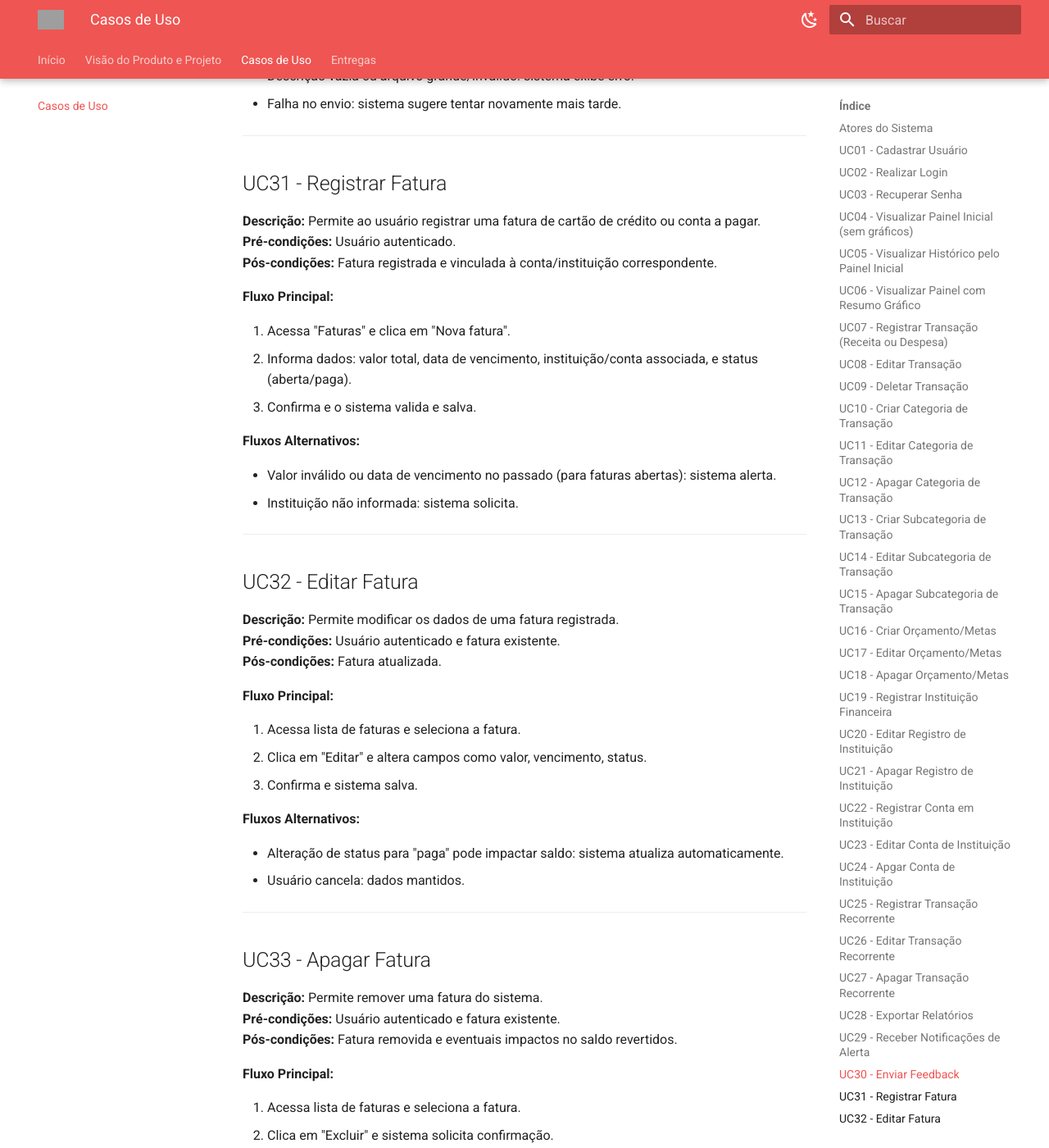
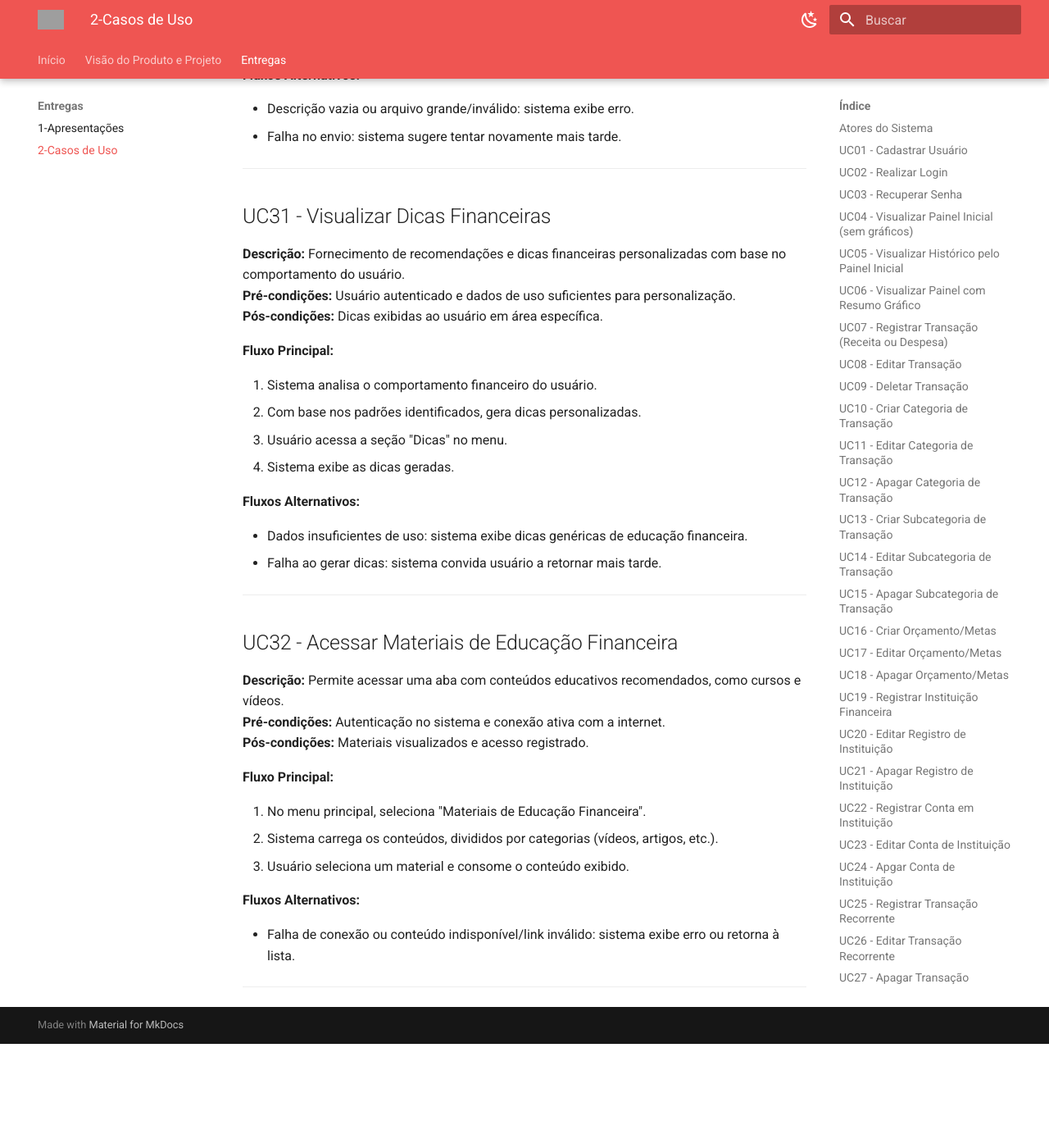
Before and after one commit to mdsreq-fga-unb/REQ-2026.1-T02-TLF, an MkDocs documentation site: the page built from docs/entregas/casosdeuso.md, in a window 1280 px wide and 1400 px high, scrolled down 15720 px. Shown: the whole window at 82% size. Built offline with MkDocs 1.6.1 and Material for MkDocs 9.7.7, drawn with Linux system fonts in a browser that asks for light colours; after the commit the page ends 16993 px from its top, so only the background shows below that; some of the changed text lies outside the part shown; grey boxes are pictures that could not be loaded.

Commit message:
docs(gh-pages): reorganização das paginas

```diff
--- a/docs/casosdeuso.md
+++ b/docs/entregas/casosdeuso.md
@@ -610,64 +610,7 @@
 
 ---
 
-## UC31 - Registrar Fatura
-
-**Descrição:** Permite ao usuário registrar uma fatura de cartão de crédito ou conta a pagar.
-**Pré-condições:** Usuário autenticado.
-**Pós-condições:** Fatura registrada e vinculada à conta/instituição correspondente.
-
-**Fluxo Principal:**
-
-1. Acessa "Faturas" e clica em "Nova fatura".
-2. Informa dados: valor total, data de vencimento, instituição/conta associada, e status (aberta/paga).
-3. Confirma e o sistema valida e salva.
-
-**Fluxos Alternativos:**
-
-- Valor inválido ou data de vencimento no passado (para faturas abertas): sistema alerta.
-- Instituição não informada: sistema solicita.
-
----
-
-## UC32 - Editar Fatura
-
-**Descrição:** Permite modificar os dados de uma fatura registrada.
-**Pré-condições:** Usuário autenticado e fatura existente.
-**Pós-condições:** Fatura atualizada.
-
-**Fluxo Principal:**
-
-1. Acessa lista de faturas e seleciona a fatura.
-2. Clica em "Editar" e altera campos como valor, vencimento, status.
-3. Confirma e sistema salva.
-
-**Fluxos Alternativos:**
-
-- Alteração de status para "paga" pode impactar saldo: sistema atualiza automaticamente.
-- Usuário cancela: dados mantidos.
-
----
-
-## UC33 - Apagar Fatura
-
-**Descrição:** Permite remover uma fatura do sistema.
-**Pré-condições:** Usuário autenticado e fatura existente.
-**Pós-condições:** Fatura removida e eventuais impactos no saldo revertidos.
-
-**Fluxo Principal:**
-
-1. Acessa lista de faturas e seleciona a fatura.
-2. Clica em "Excluir" e sistema solicita confirmação.
-3. Usuário confirma e sistema remove a fatura.
-
-**Fluxos Alternativos:**
-
-- Fatura paga removida pode afetar saldo: sistema recalcula.
-- Usuário cancela: fatura mantida.
-
----
-
-## UC34 - Visualizar Dicas Financeiras
+## UC31 - Visualizar Dicas Financeiras
 
 **Descrição:** Fornecimento de recomendações e dicas financeiras personalizadas com base no comportamento do usuário.
 **Pré-condições:** Usuário autenticado e dados de uso suficientes para personalização.
--- a/mkdocs.yml
+++ b/mkdocs.yml
@@ -39,17 +39,18 @@ plugins:
 nav:
   - Início: index.md
   - Visão do Produto e Projeto:
-    - 1-Cenário: visao/1-cenario.md
-    - 2-Solução: visao/2-solucao.md
-    - 3-Estratégias: visao/3-estrategias.md
-    - 4-Engenharia de Requisitos: visao/4-engenharia-requisitos.md
-    - 5-Cronograma: visao/5-cronograma.md
-    - 6-Interação entre equipe e cliente: visao/6-interacao-equipe.md
-    - 7-Requisitos de Software: visao/7-requisitos-software.md
-    - 8-DoR e DoD: visao/8-DoR-e-DoD.md
-    - 9-Backlog de Produto: visao/9-backlog-produto.md
-    - 10.1-Unidade 1: visao/10-unidade-1.md
-    - 10.2-Unidade 2: visao/10-unidade-2.md
-    - Referências: visao/referencias.md
-  - Casos de Uso: casosdeuso.md
-  - Entregas: entregas/apresentacao.md
+      - 1-Cenário: visao/1-cenario.md
+      - 2-Solução: visao/2-solucao.md
+      - 3-Estratégias: visao/3-estrategias.md
+      - 4-Engenharia de Requisitos: visao/4-engenharia-requisitos.md
+      - 5-Cronograma: visao/5-cronograma.md
+      - 6-Interação entre equipe e cliente: visao/6-interacao-equipe.md
+      - 7-Requisitos de Software: visao/7-requisitos-software.md
+      - 8-DoR e DoD: visao/8-DoR-e-DoD.md
+      - 9-Backlog de Produto: visao/9-backlog-produto.md
+      - 10.1-Unidade 1: visao/10-unidade-1.md
+      - 10.2-Unidade 2: visao/10-unidade-2.md
+      - Referências: visao/referencias.md
+  - Entregas:
+      - 1-Apresentações: entregas/apresentacao.md
+      - 2-Casos de Uso: entregas/casosdeuso.md
```
Also changed, not shown: other parts of docs/entregas/casosdeuso.md (+1 -1 lines), docs/visao/7-requisitos-software.md (+3 -3 lines).
